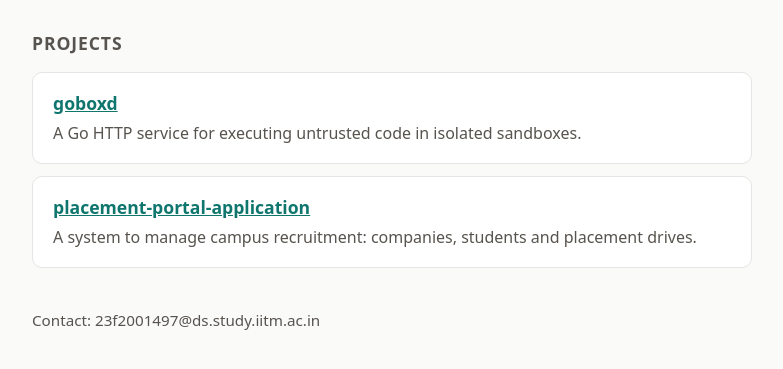
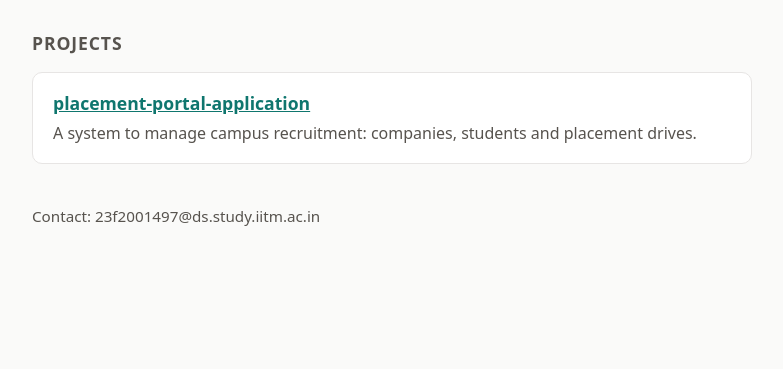
Before and after one commit to 23f2001497/23f2001497.github.io, a plain HTML site: page index.html in a window 1280 px wide. Shown: the part 157-526 px from the top of the page, without its empty margins (248-1031 px from the left). Drawn offline with Linux system fonts and the light colour scheme.

Commit message:
Remove goboxd from project showcase

```diff
--- a/index.html
+++ b/index.html
@@ -28,10 +28,6 @@
 
     <h2>Projects</h2>
     <div class="card">
-      <h3><a href="https://github.com/23f2001497/goboxd">goboxd</a></h3>
-      <p>A Go HTTP service for executing untrusted code in isolated sandboxes.</p>
-    </div>
-    <div class="card">
       <h3><a href="https://github.com/23f2001497/placement-portal-application">placement-portal-application</a></h3>
       <p>A system to manage campus recruitment: companies, students and placement drives.</p>
     </div>
```
